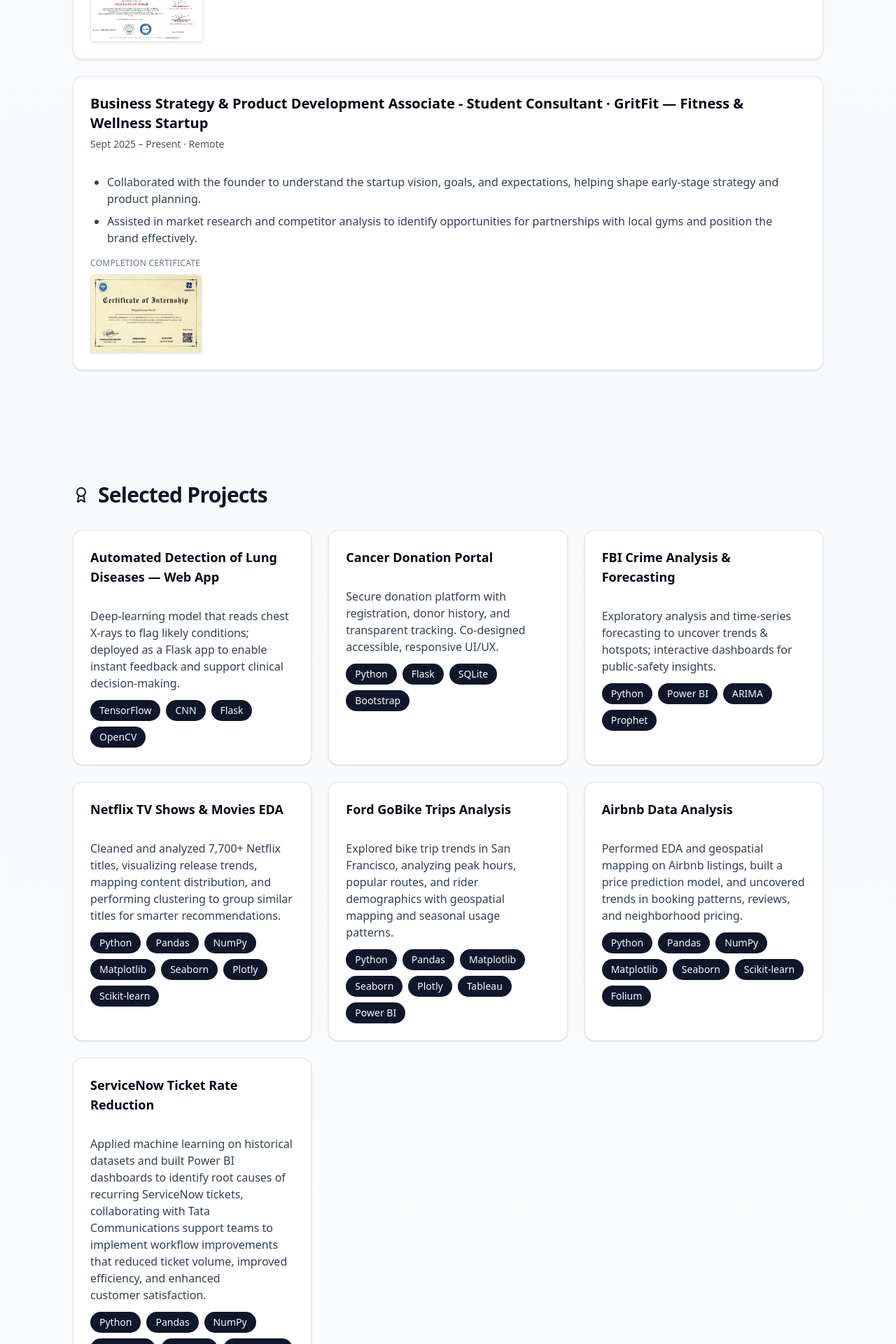
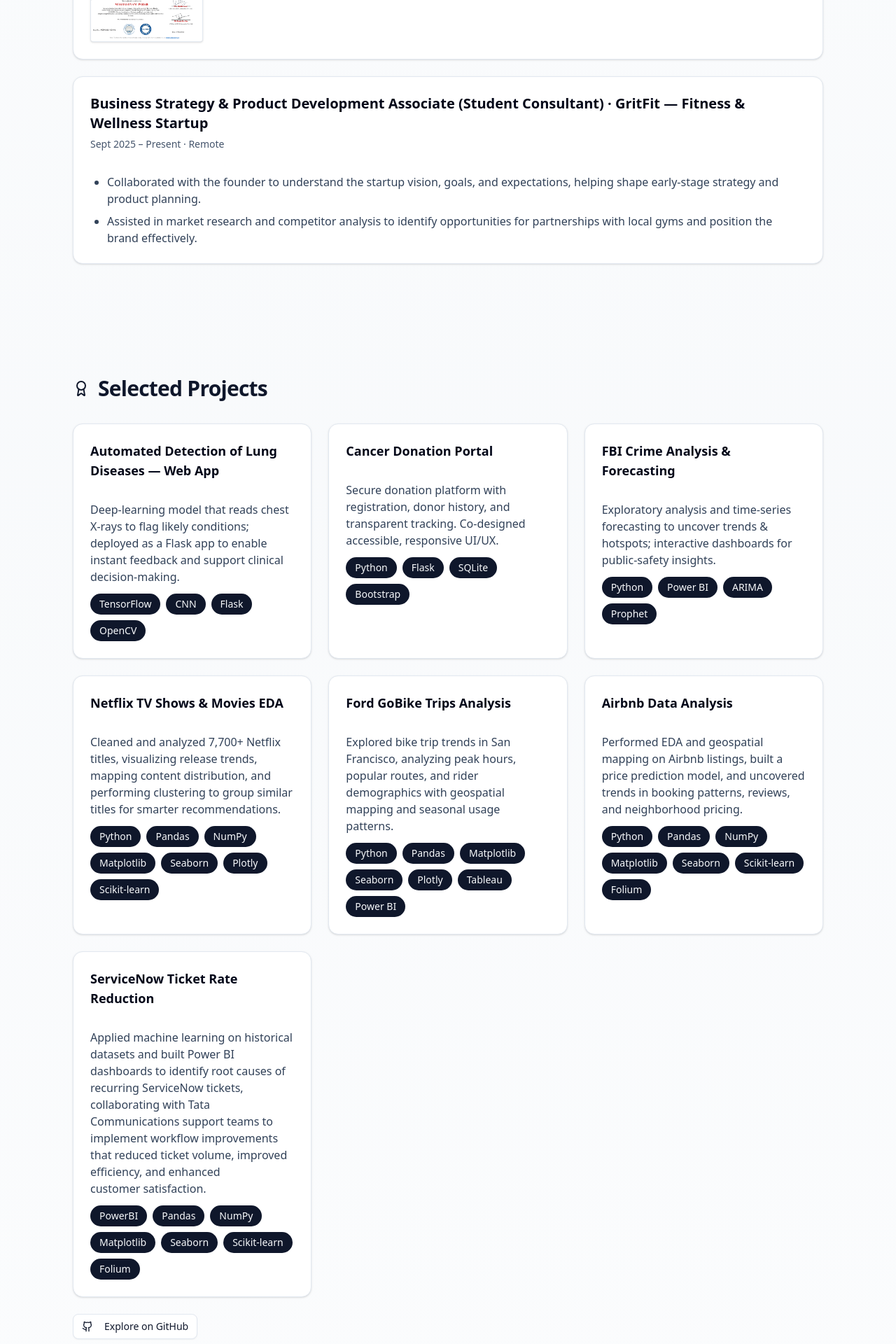
Before and after one commit to kedarparab01/Mportfolio, a Next.js app: page / in a window 1280 px wide. Shown: the part 3060-4980 px from the top of the page at 70% size. Built offline with nearby package versions, Linux system fonts and the light colour scheme.

Commit message:
Update portfolio layout4

```diff
--- a/src/app/portfolio/page.tsx
+++ b/src/app/portfolio/page.tsx
@@ -100,7 +100,7 @@ const EXPERIENCE = [
   },
   {
     org: "GritFit — Fitness & Wellness Startup",
-    role: "Business Strategy & Product Development Associate - Student Consultant",
+    role: "Business Strategy & Product Development Associate (Student Consultant)",
     time: "Sept 2025 – Present · Remote",
     bullets: [
       "Collaborated with the founder to understand the startup vision, goals, and expectations, helping shape early-stage strategy and product planning.",
@@ -108,7 +108,7 @@ const EXPERIENCE = [
     ],
     certs: [
 
-      { img: "/certs/thumbs/Labmentix.jpeg", href: "/certs/thumbs/Labmentix.jpeg" },
+
     ],
   },
 ];
@@ -158,10 +158,10 @@ const PROJECTS = [
   },
   {
     title: "ServiceNow Ticket Rate Reduction",
-    tags: ["Python", "Pandas", "NumPy", "Matplotlib", "Seaborn", "Scikit-learn", "Folium"],
+    tags: ["PowerBI", "Pandas", "NumPy", "Matplotlib", "Seaborn", "Scikit-learn", "Folium"],
     description:
       "Applied machine learning on historical datasets and built Power BI dashboards to identify root causes of recurring ServiceNow tickets, collaborating with Tata Communications support teams to implement workflow improvements that reduced ticket volume, improved efficiency, and enhanced customer satisfaction.",
-    link: "https://github.com/meghashyam123/Airbnb-Data-Analysis"
+    link: ""
   },
 ];
 
```
